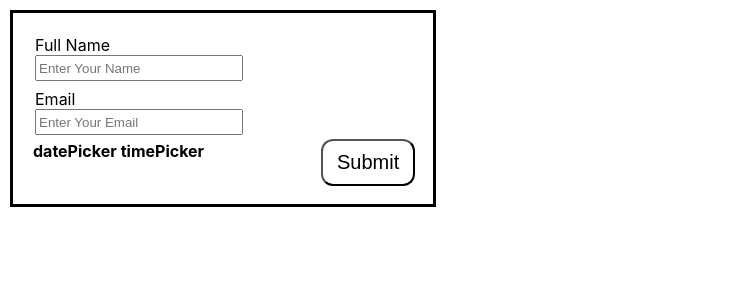
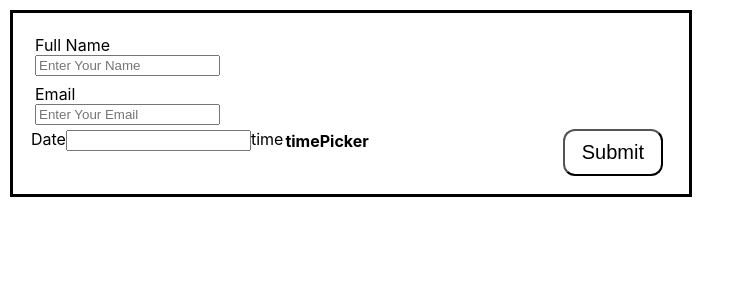
Before and after one commit to xsavoie/Keywords-assignment, a React (Create React App) app in the folder frontend/: page / in a window 1280 px wide. Shown: the top 300 px of the page, without its empty margins (0-745 px from the left). Built offline with nearby package versions, Linux system fonts and the light colour scheme.

Commit message:
implemented datepicker in form

```diff
--- /dev/null
+++ b/frontend/src/components/AppointmentDatePicker.jsx
@@ -0,0 +1,18 @@
+import React, { useState } from 'react';
+import DatePicker from 'react-datepicker';
+
+import 'react-datepicker/dist/react-datepicker.css';
+
+// CSS Modules, react-datepicker-cssmodules.css
+// import 'react-datepicker/dist/react-datepicker-cssmodules.css';
+
+export default function AppointmentDatePicker(props) {
+  const { dateValue, setDateValue } = props;
+  return (
+    <DatePicker
+      id="date"
+      selected={dateValue}
+      onChange={(date) => setDateValue(date)}
+    />
+  );
+}
--- a/frontend/src/components/AppointmentForm.css
+++ b/frontend/src/components/AppointmentForm.css
@@ -1,6 +1,6 @@
 .appointment-form {
   border: 3px solid black;
-  width: 30%;
+  width: 50%;
   margin: 10px;
   padding: 18px;
 }
@@ -25,10 +25,10 @@
   margin: 4px;
 }
 
-input {
+/* input {
   height: 20px;
   width: 200px;
-}
+} */
 
 .time-info {
   display: flex;
--- a/frontend/src/components/AppointmentForm.jsx
+++ b/frontend/src/components/AppointmentForm.jsx
@@ -1,16 +1,32 @@
-import './AppointmentForm.css'
+import './AppointmentForm.css';
 import { useFormFields } from '../hooks/useFormFields';
+import AppointmentDatePicker from './AppointmentDatePicker';
+import { useEffect, useState } from 'react';
 
 export default function AppointmentForm() {
+  // setup initial date val to block passed days
+  const [dateValue, setDateValue] = useState();
 
-  const [fields, handleFieldChange] = useFormFields({
+  const [fields, handleFieldChange, setValues] = useFormFields({
     fullName: '',
     email: '',
-  })
+    date: '',
+  });
+
+  useEffect(() => {
+    if (dateValue) {
+      const formattedDate = dateValue.toString().split(' ').slice(1, 4).join(' ');
+
+      setValues({
+        ...fields,
+        date: formattedDate,
+      });
+    }
+  }, [dateValue]);
 
   function handleSubmit() {
     // axios post request to backend/new
-    console.log(fields)
+    console.log(fields);
   }
 
   return (
@@ -42,7 +58,12 @@ export default function AppointmentForm() {
           </span>
         </div>
         <div className="time-info">
-          <h4>datePicker</h4>
+        <label>Date</label>
+          <AppointmentDatePicker
+            dateValue={dateValue}
+            setDateValue={setDateValue}
+          />
+          <label>time</label>
           <h4>timePicker</h4>
           <button id="submit-btn" onClick={handleSubmit}>
             Submit
--- a/frontend/src/hooks/useFormFields.js
+++ b/frontend/src/hooks/useFormFields.js
@@ -10,6 +10,7 @@ export function useFormFields(initialState) {
         ...fields,
         [event.target.id]: event.target.value
       });
-    }
+    },
+    setValues
   ];
 }
```
